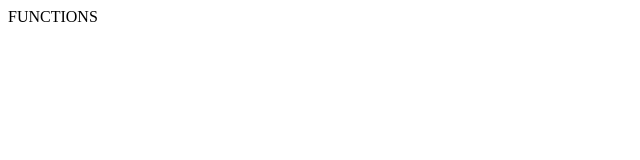
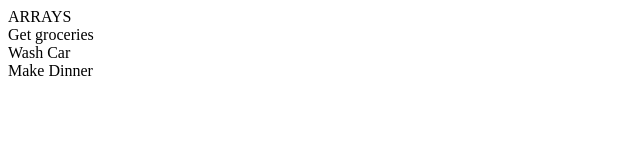
Before and after one commit to DonFranklie/javascript, a plain HTML site: page todo.html in a window 1280 px wide. Shown: the whole page, without its empty margins (0-640 px from the left). Drawn offline with Linux system fonts and the light colour scheme.

Commit message:
Learnt about Arrays

```diff
--- a/todo.html
+++ b/todo.html
@@ -7,14 +7,21 @@
     <title>Franklin's To do List</title>
 </head>
 <body>
-    <div>FUNCTIONS</div>
+    <div>ARRAYS</div>
     <!-- <button>Press Me</button> -->
 
-    <!-- <script>
+    <script>
         let todo1 = 'Get groceries';
         let todo2 = 'Wash Car';
         let todo3 = 'Make Dinner';
 
+        let todos = ['Get groceries', 'Wash Car', 'Make Dinner'];
+        todos.push('Do laundry');
+
+
+        // todos.pop();  // Removes the last value of the array
+
+        console.log('Hello'.toLowerCase());
 
 
         function todoList (addTodo){
@@ -32,37 +39,8 @@
         // console.log(document.title);
         document.title = "TO-DO LIST";
 
-    </script> -->
+    </script>
 
-<script>
-
-// function inchToCm(length){
-//     console.log(length * 2.54);
-// }
-
-// inchToCm(10);
-
-function toUpper(str){
-    console.log(str.length)
-    console.log(str.toLowerCase())
-    console.log(str.toUpperCase())
-}
-
-toUpper('WANYAMA');
-
-
-// let Name = 'Franklin';
-// function greeting(firstName){
-
-//     console.log('Hello'+ firstName);
-//     // document.body.appendChild(name);
-// }
-
-// greeting(Name);
-
-
-// console.log('Hello ' + Name + ' Welcome');
-</script>
 
 
 </body>
```
Also changed, not shown: 1 other file.
